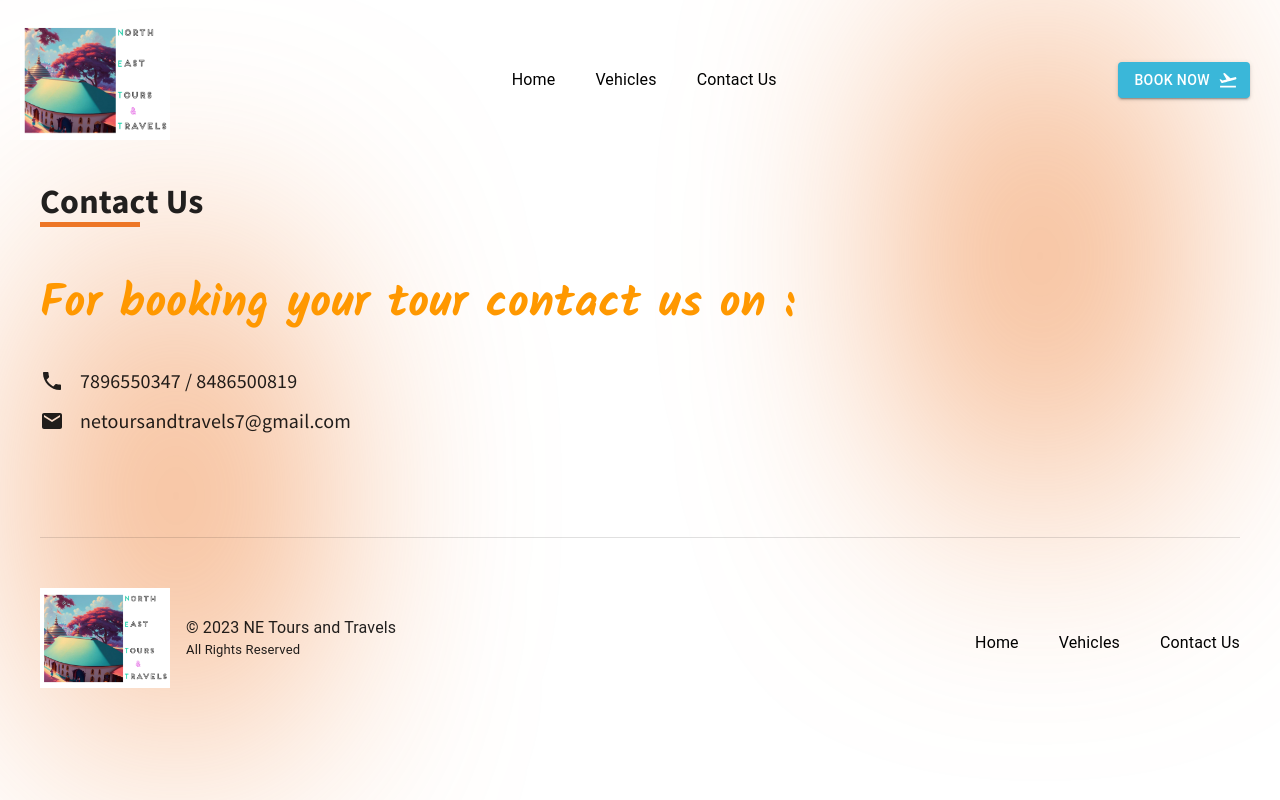
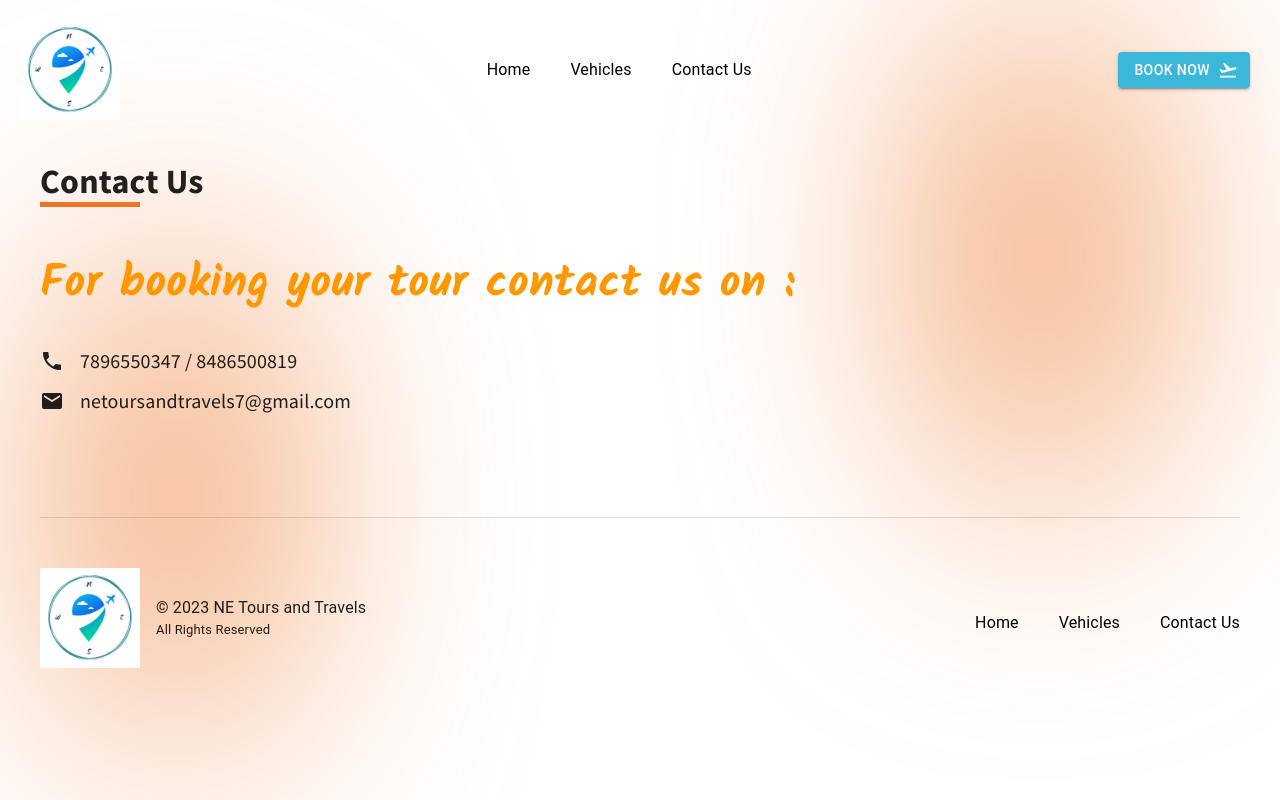
Before and after one commit to Arijeet-Kumar-Das/NE-tours-and-travels, a React (Vite) app: page /contact in a window 1280 px wide. Built offline with nearby package versions, Linux system fonts and the light colour scheme; a web font is replaced by a local one.

Commit message:
added new logo

```diff
--- a/src/components/Footer.jsx
+++ b/src/components/Footer.jsx
@@ -1,7 +1,7 @@
 import { Box, Divider, Typography } from "@mui/material";
 import React from "react";
 import { Link } from "react-router-dom";
-import logo from "../assets/logo.png";
+import logo from "../assets/newlogo.png";
 
 const Footer = () => {
   const scrollToTop = () => {
@@ -29,7 +29,7 @@ const Footer = () => {
             }}
           >
             <Link to="/" style={{ textDecoration: "none" }}>
-              <Box sx={{ height: "100px", width: "130px" }}>
+              <Box sx={{ height: "100px", width: "100px" }}>
                 <img src={logo} alt="" width="100%" height="100%" />
               </Box>
             </Link>
--- a/src/components/Navbar.jsx
+++ b/src/components/Navbar.jsx
@@ -6,7 +6,7 @@ import MenuIcon from "@mui/icons-material/Menu";
 import Menu from "@mui/material/Menu";
 import MenuItem from "@mui/material/MenuItem";
 import { Link, useLocation } from "react-router-dom";
-import logo from "../assets/logo.png";
+import logo from "../assets/newlogo.png";
 import { Link as ScrollLink } from "react-scroll";
 
 const Navbar = () => {
@@ -45,8 +45,8 @@ const Navbar = () => {
           <Link to="/" style={{ textDecoration: "none" }}>
             <Box
               sx={{
-                height: { xs: "100px", md: "120px" },
-                width: { xs: "130px", md: "150px" },
+                height: { xs: "70px", md: "100px" },
+                width: { xs: "70px", md: "100px" },
               }}
             >
               <img src={logo} alt="" width="100%" height="100%" />
--- a/src/pages/ContactPage.jsx
+++ b/src/pages/ContactPage.jsx
@@ -30,7 +30,6 @@ const ContactPage = () => {
           <Typography
             variant="h4"
             sx={{
-              fontFamily: "Source Sans Pro",
               fontWeight: "bold",
               fontSize: { xs: "30px", sm: "45px" },
               color: "#FF9800",
```
Also changed, not shown: src/assets/newlogo.png (added).
